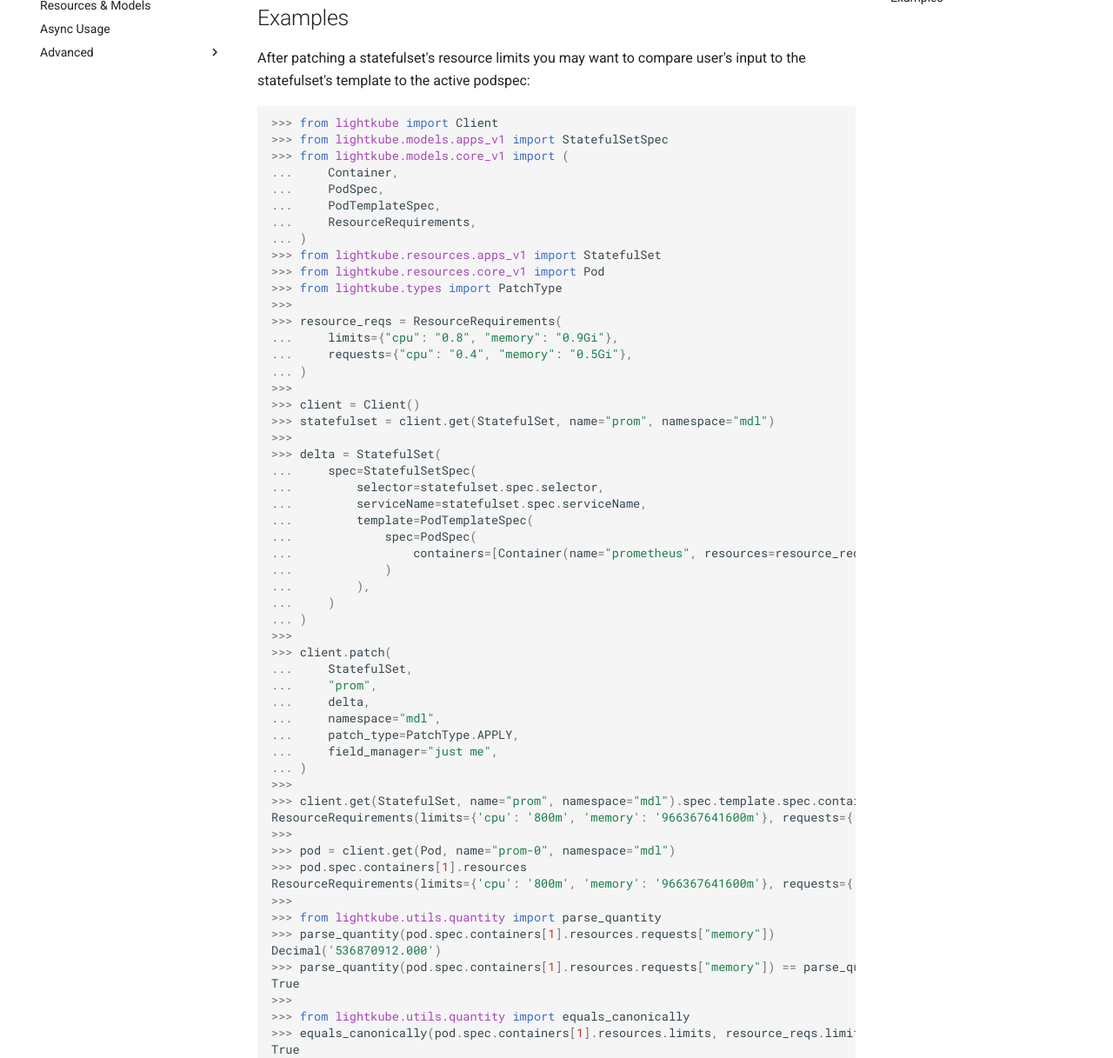
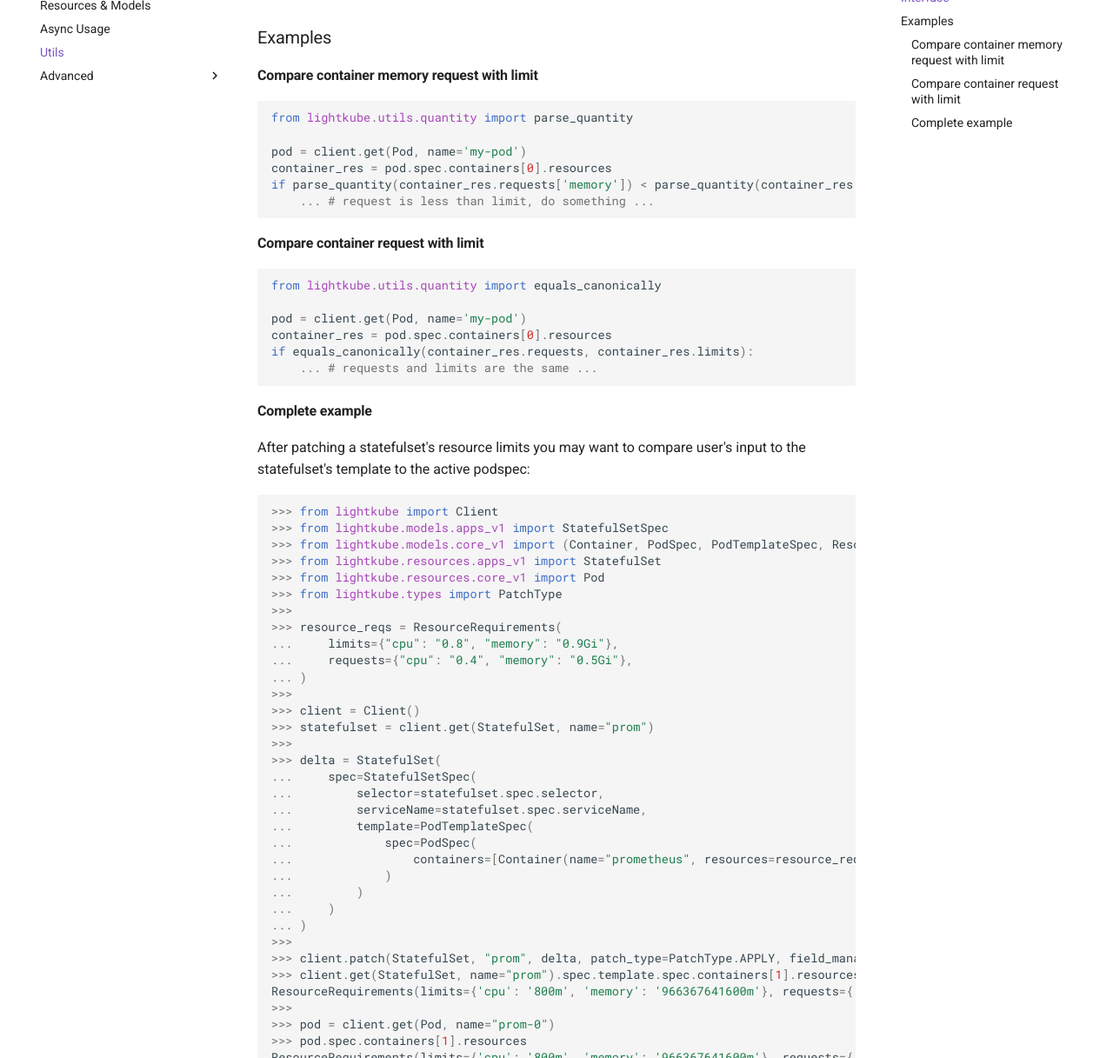
Before and after one commit to gtsystem/lightkube, an MkDocs documentation site: the page built from docs/utils.md, in a window 1280 px wide and 1400 px high, scrolled down 829 px, cut to the strip 183-1400 px from the top of the window. Shown: the whole strip at 87% size. Built offline with MkDocs 1.6.1 and Material for MkDocs 9.7.7, drawn with Linux system fonts in a browser that asks for light colours; comment, search, counter and statistics services are not loaded.

Commit message:
Improve utils.quantity documentation and make it visible.

````diff
--- a/docs/utils.md
+++ b/docs/utils.md
@@ -1,6 +1,8 @@
 # Utils
 
-## Convert quantity string to decimal
+## Quantity
+
+### Convert quantity string to decimal
 
 K8s converts user input
 [quantities](https://kubernetes.io/docs/reference/kubernetes-api/common-definitions/quantity/)
@@ -23,7 +25,7 @@ Additional examples:
 
 You may need to compare different quantities when interacting with K8s.
 
-## Interface
+### Interface
 
 ::: lightkube.utils.quantity.parse_quantity
     :docstring:
@@ -31,7 +33,31 @@ You may need to compare different quantities when interacting with K8s.
 ::: lightkube.utils.quantity.equals_canonically
     :docstring:
 
-## Examples
+### Examples
+
+#### Compare container memory request with limit
+
+```python
+from lightkube.utils.quantity import parse_quantity
+
+pod = client.get(Pod, name='my-pod')
+container_res = pod.spec.containers[0].resources
+if parse_quantity(container_res.requests['memory']) < parse_quantity(container_res.limits['memory']):
+    ... # request is less than limit, do something ...
+```
+
+#### Compare container request with limit
+
+```python
+from lightkube.utils.quantity import equals_canonically
+
+pod = client.get(Pod, name='my-pod')
+container_res = pod.spec.containers[0].resources
+if equals_canonically(container_res.requests, container_res.limits):
+    ... # requests and limits are the same ...
+```
+
+#### Complete example
 
 After patching a statefulset's resource limits you may want to compare
 user's input to the statefulset's template to the active podspec:
@@ -39,12 +65,7 @@ user's input to the statefulset's template to the active podspec:
 ```python
 >>> from lightkube import Client
 >>> from lightkube.models.apps_v1 import StatefulSetSpec
->>> from lightkube.models.core_v1 import (
-...     Container,
-...     PodSpec,
-...     PodTemplateSpec,
-...     ResourceRequirements,
-... )
+>>> from lightkube.models.core_v1 import (Container, PodSpec, PodTemplateSpec, ResourceRequirements)
 >>> from lightkube.resources.apps_v1 import StatefulSet
 >>> from lightkube.resources.core_v1 import Pod
 >>> from lightkube.types import PatchType
@@ -55,7 +76,7 @@ user's input to the statefulset's template to the active podspec:
 ... )
 >>>
 >>> client = Client()
->>> statefulset = client.get(StatefulSet, name="prom", namespace="mdl")
+>>> statefulset = client.get(StatefulSet, name="prom")
 >>>
 >>> delta = StatefulSet(
 ...     spec=StatefulSetSpec(
@@ -65,23 +86,15 @@ user's input to the statefulset's template to the active podspec:
 ...             spec=PodSpec(
 ...                 containers=[Container(name="prometheus", resources=resource_reqs)]
 ...             )
-...         ),
+...         )
 ...     )
 ... )
 >>>
->>> client.patch(
-...     StatefulSet,
-...     "prom",
-...     delta,
-...     namespace="mdl",
-...     patch_type=PatchType.APPLY,
-...     field_manager="just me",
-... )
->>>
->>> client.get(StatefulSet, name="prom", namespace="mdl").spec.template.spec.containers[1].resources
+>>> client.patch(StatefulSet, "prom", delta, patch_type=PatchType.APPLY, field_manager="just me")
+>>> client.get(StatefulSet, name="prom").spec.template.spec.containers[1].resources
 ResourceRequirements(limits={'cpu': '800m', 'memory': '966367641600m'}, requests={'cpu': '400m', 'memory': '512Mi'})
 >>>
->>> pod = client.get(Pod, name="prom-0", namespace="mdl")
+>>> pod = client.get(Pod, name="prom-0")
 >>> pod.spec.containers[1].resources
 ResourceRequirements(limits={'cpu': '800m', 'memory': '966367641600m'}, requests={'cpu': '400m', 'memory': '512Mi'})
 >>>
--- a/mkdocs.yml
+++ b/mkdocs.yml
@@ -15,6 +15,7 @@ nav:
   - Client Interface: client.md
   - Resources & Models: resources-and-models.md
   - Async Usage: async-usage.md
+  - Utils: utils.md
   - Advanced:
       - Exceptions: exceptions.md
       - Selectors: selectors.md
````
Also changed, not shown: docs/configuration.md (+1 -1 lines), 1 other file.
